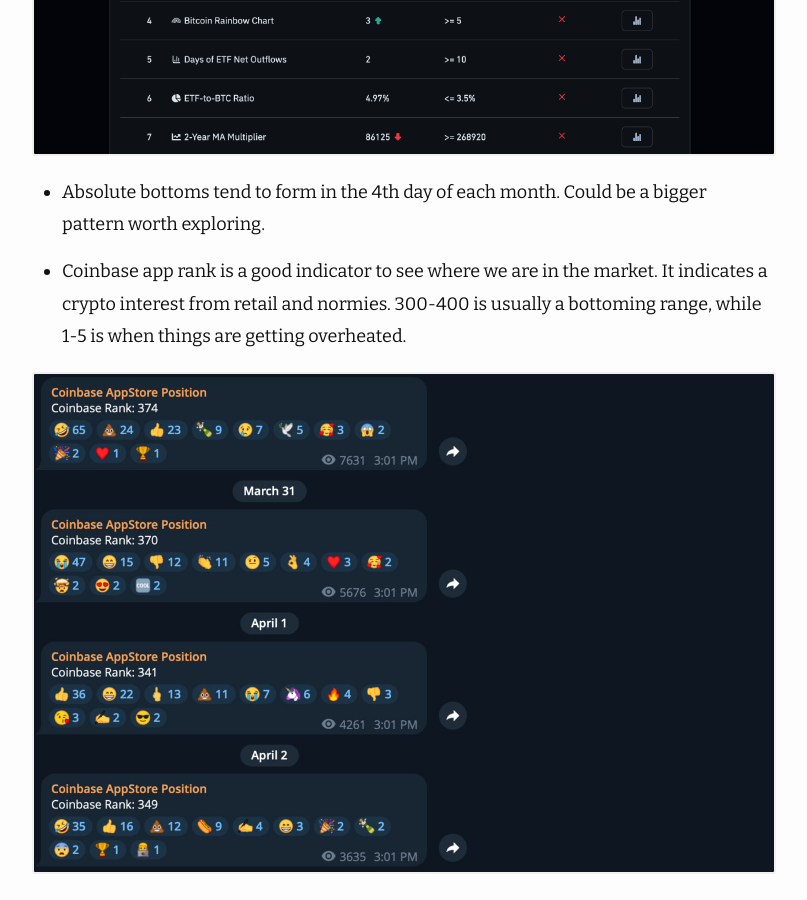
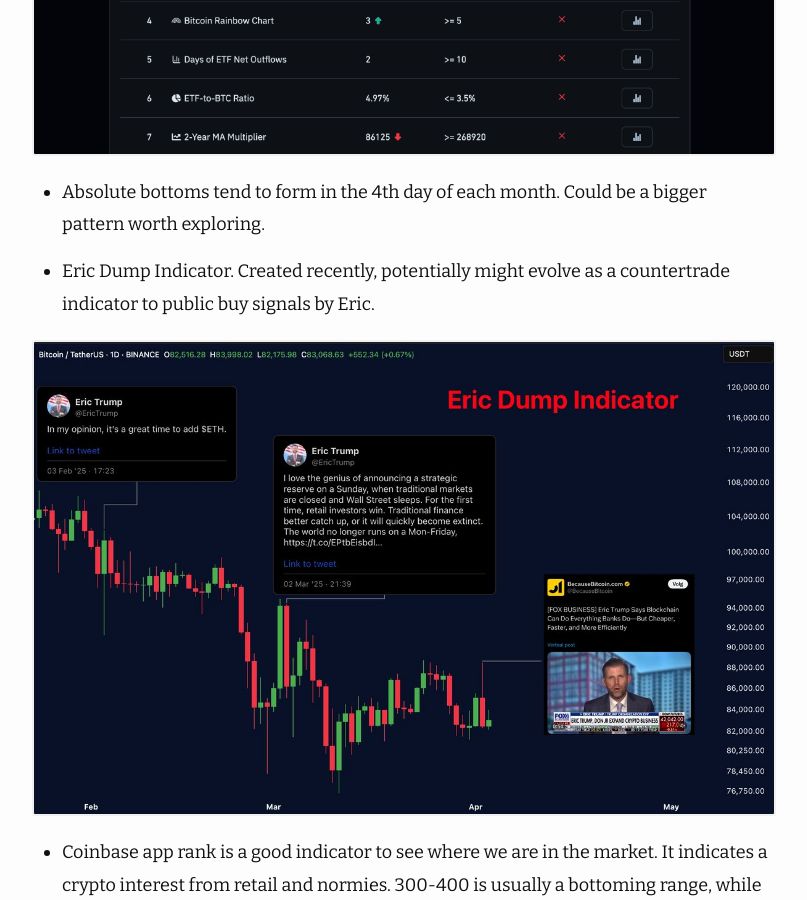
Before and after one commit to deeintech/deeintech.github.io, a Jekyll site: the page built from _posts/2025-03-05-playbook.md, in a window 1280 px wide and 900 px high, scrolled down 50765 px. Shown: the whole window, without its empty margins (238-1045 px from the left). Built offline with Jekyll 4.4.1, drawn with Linux system fonts in a browser that asks for light colours; nearby versions of some CDN libraries.

Commit message:
add eric indicator

```diff
--- a/_posts/2025-03-05-playbook.md
+++ b/_posts/2025-03-05-playbook.md
@@ -659,6 +659,10 @@
 
 - Absolute bottoms tend to form in the 4th day of each month. Could be a bigger pattern worth exploring.
 
+- Eric Dump Indicator. Created recently, potentially might evolve as a countertrade indicator to public buy signals by Eric.
+
+![eric](/assets/images/eric.jpeg)
+
 - Coinbase app rank is a good indicator to see where we are in the market. It indicates a crypto interest from retail and normies. 300-400 is usually a bottoming range, while 1-5 is when things are getting overheated.
 
 ![coin](/assets/images/coin.jpg)
```
Also changed, not shown: assets/images/eric.jpeg (added).
